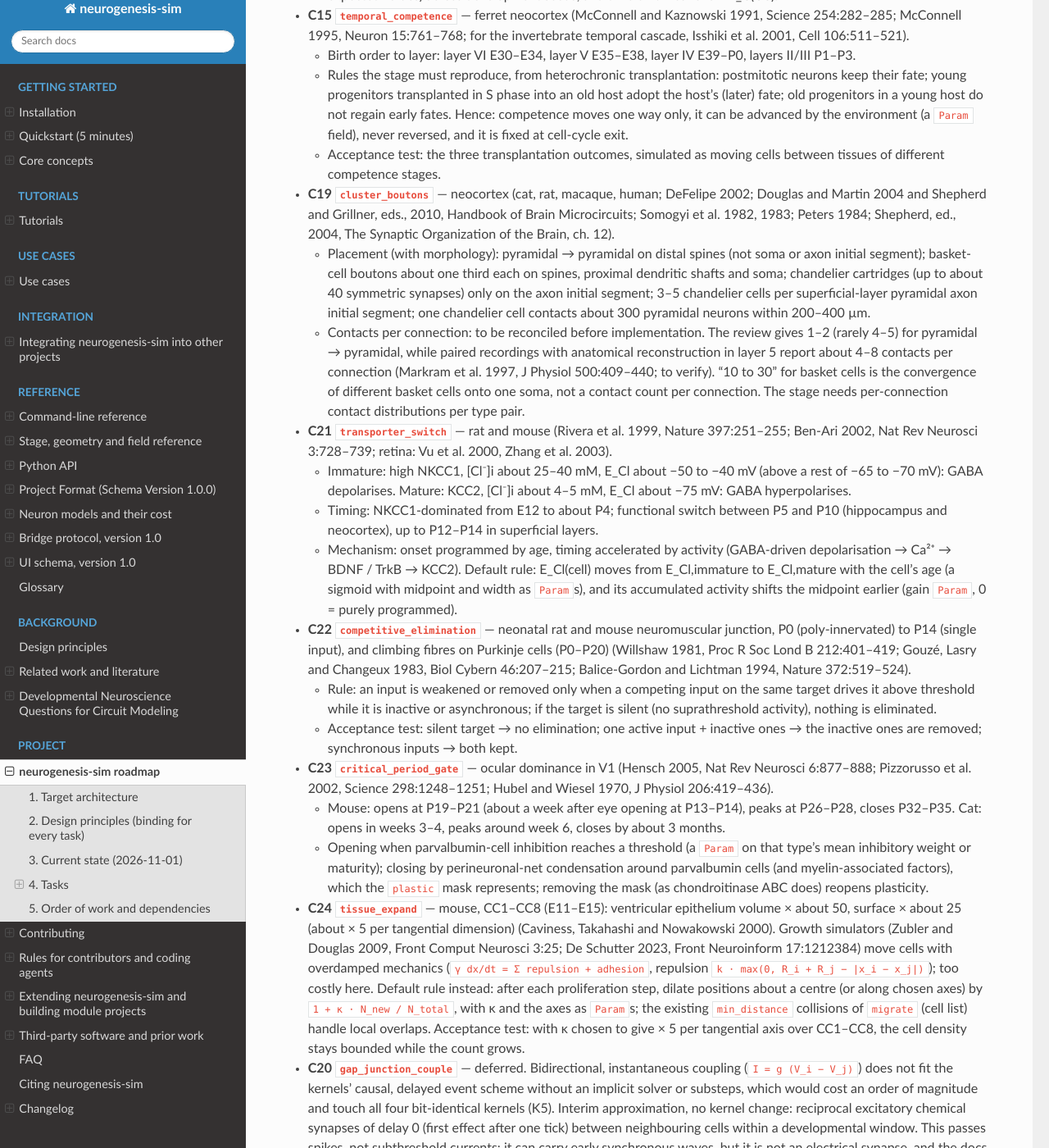
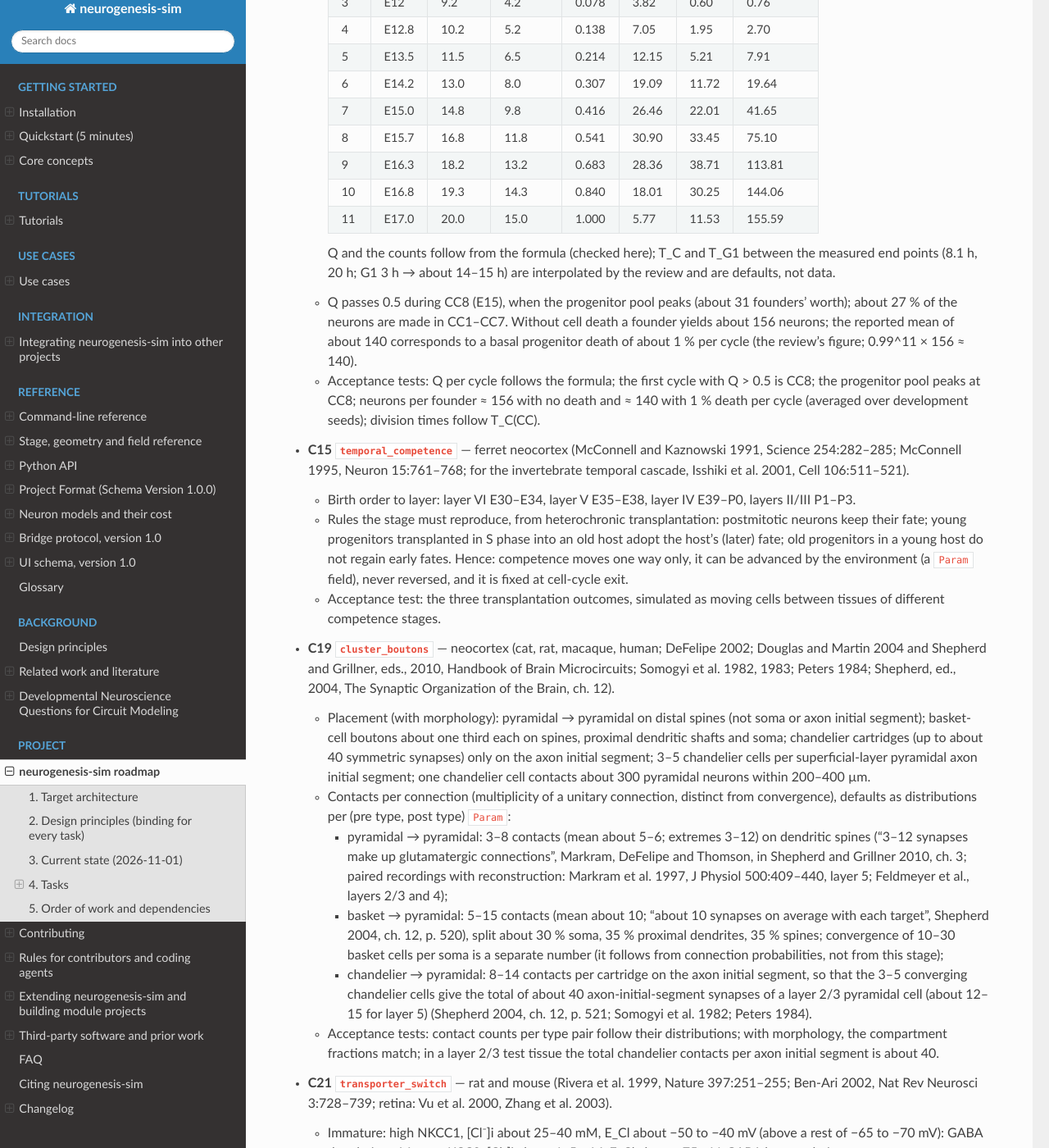
Before and after one commit to jobellet/neurogenesis-sim, a Sphinx documentation site: the page built from docs/development/roadmap.md, in a window 1280 px wide and 1400 px high, scrolled down 7893 px. Shown: the whole window at 82% size. Built offline with Sphinx 7.4.7 and the Read the Docs theme 3.1.0, drawn with Linux system fonts in a browser that asks for light colours; some of the changed text lies outside the part shown.

Commit message:
Roadmap C14 / C19: reference table and contact counts settled [skip ci]
C14: per-cycle table (Q from the formula, progenitor pool, output, cumulative), the CC8
pivot and pool peak, ~156 neurons per founder without death and ~140 with ~1 % progenitor
death per cycle; T_C / T_G1 between measured end points marked as interpolated defaults.
C19: multiplicity per unitary connection, separated from convergence: pyramidal ->
pyramidal 3-8 (mean ~5-6), basket -> pyramidal 5-15 (mean ~10) with compartment split,
chandelier 8-14 per cartridge for ~40 AIS synapses (L2/3) or ~12-15 (L5); with the
acceptance tests. Tested: strict docs build.

Co-Authored-By: Claude Opus 5.5 <noreply@anthropic.com>

```diff
--- a/docs/ROADMAP.md
+++ b/docs/ROADMAP.md
@@ -278,13 +278,30 @@ field or fit can replace; values are about the cited species and ages, and resul
   - Cycle length T_C from about 8.1 h (CC1, E11) to about 20 h (CC11, E17); T_S and T_G2+M constant; the lengthening
     is almost entirely G1 (about 3 h → 14 h).
   - Leaving fraction `Q(CC) = min(1, k · CC^a)`, defaults `k = 0.009`, `a = 1.97`; P = 1 − Q.
-  - Check of these defaults (computed): Q = 0.31 at CC6, 0.42 at CC7, 0.54 at CC8, 1 at CC11; about 27 % of the
-    neurons are made in CC1–CC7; a founder yields about 156 neurons. This matches the review's pivot at CC8 (P = Q =
-    0.5, about 75 % of the interval), its "about 30 % of neurons in the first 7 cycles" and "about 140 neurons per
-    founder", but not its "Q < 0.30 up to CC7" (the formula gives Q < 0.30 up to CC5): the first source must settle
-    which one the default reproduces.
-  - Acceptance test: with the defaults, Q per cycle and the neuron output per cycle match the formula (and its
-    expected values) across development seeds, and division times follow T_C(CC).
+  - Reference table (one founder; `PVE_n = 2 · PVE_(n−1) · P_(n−1)` progenitors, `OUT_n = 2 · PVE_n · Q_n` neurons):
+
+    | CC | age | T_C (h) | T_G1 (h) | Q | PVE | OUT | cumulative |
+    |---|---|---|---|---|---|---|---|
+    | 1 | E11 | 8.1 | 3.0 | 0.009 | 1.00 | 0.02 | 0.02 |
+    | 2 | E11.5 | 8.5 | 3.5 | 0.035 | 1.98 | 0.14 | 0.16 |
+    | 3 | E12 | 9.2 | 4.2 | 0.078 | 3.82 | 0.60 | 0.76 |
+    | 4 | E12.8 | 10.2 | 5.2 | 0.138 | 7.05 | 1.95 | 2.70 |
+    | 5 | E13.5 | 11.5 | 6.5 | 0.214 | 12.15 | 5.21 | 7.91 |
+    | 6 | E14.2 | 13.0 | 8.0 | 0.307 | 19.09 | 11.72 | 19.64 |
+    | 7 | E15.0 | 14.8 | 9.8 | 0.416 | 26.46 | 22.01 | 41.65 |
+    | 8 | E15.7 | 16.8 | 11.8 | 0.541 | 30.90 | 33.45 | 75.10 |
+    | 9 | E16.3 | 18.2 | 13.2 | 0.683 | 28.36 | 38.71 | 113.81 |
+    | 10 | E16.8 | 19.3 | 14.3 | 0.840 | 18.01 | 30.25 | 144.06 |
+    | 11 | E17.0 | 20.0 | 15.0 | 1.000 | 5.77 | 11.53 | 155.59 |
+
+    Q and the counts follow from the formula (checked here); T_C and T_G1 between the measured end points (8.1 h,
+    20 h; G1 3 h → about 14–15 h) are interpolated by the review and are defaults, not data.
+  - Q passes 0.5 during CC8 (E15), when the progenitor pool peaks (about 31 founders' worth); about 27 % of the
+    neurons are made in CC1–CC7. Without cell death a founder yields about 156 neurons; the reported mean of about 140
+    corresponds to a basal progenitor death of about 1 % per cycle (the review's figure; 0.99^11 × 156 ≈ 140).
+  - Acceptance tests: Q per cycle follows the formula; the first cycle with Q > 0.5 is CC8; the progenitor pool peaks
+    at CC8; neurons per founder ≈ 156 with no death and ≈ 140 with 1 % death per cycle (averaged over development
+    seeds); division times follow T_C(CC).
 - **C15 `temporal_competence`** — ferret neocortex (McConnell and Kaznowski 1991, Science 254:282–285; McConnell 1995,
   Neuron 15:761–768; for the invertebrate temporal cascade, Isshiki et al. 2001, Cell 106:511–521).
   - Birth order to layer: layer VI E30–E34, layer V E35–E38, layer IV E39–P0, layers II/III P1–P3.
@@ -301,11 +318,19 @@ field or fit can replace; values are about the cited species and ages, and resul
     boutons about one third each on spines, proximal dendritic shafts and soma; chandelier cartridges (up to about 40
     symmetric synapses) only on the axon initial segment; 3–5 chandelier cells per superficial-layer pyramidal axon
     initial segment; one chandelier cell contacts about 300 pyramidal neurons within 200–400 µm.
-  - Contacts per connection: to be reconciled before implementation. The review gives 1–2 (rarely 4–5) for pyramidal
-    → pyramidal, while paired recordings with anatomical reconstruction in layer 5 report about 4–8 contacts per
-    connection (Markram et al. 1997, J Physiol 500:409–440; to verify). "10 to 30" for basket cells is the convergence
-    of different basket cells onto one soma, not a contact count per connection. The stage needs per-connection
-    contact distributions per type pair.
+  - Contacts per connection (multiplicity of a unitary connection, distinct from convergence), defaults as
+    distributions per (pre type, post type) `Param`:
+    - pyramidal → pyramidal: 3–8 contacts (mean about 5–6; extremes 3–12) on dendritic spines ("3–12 synapses make up
+      glutamatergic connections", Markram, DeFelipe and Thomson, in Shepherd and Grillner 2010, ch. 3; paired recordings
+      with reconstruction: Markram et al. 1997, J Physiol 500:409–440, layer 5; Feldmeyer et al., layers 2/3 and 4);
+    - basket → pyramidal: 5–15 contacts (mean about 10; "about 10 synapses on average with each target", Shepherd 2004,
+      ch. 12, p. 520), split about 30 % soma, 35 % proximal dendrites, 35 % spines; convergence of 10–30 basket cells
+      per soma is a separate number (it follows from connection probabilities, not from this stage);
+    - chandelier → pyramidal: 8–14 contacts per cartridge on the axon initial segment, so that the 3–5 converging
+      chandelier cells give the total of about 40 axon-initial-segment synapses of a layer 2/3 pyramidal cell (about
+      12–15 for layer 5) (Shepherd 2004, ch. 12, p. 521; Somogyi et al. 1982; Peters 1984).
+  - Acceptance tests: contact counts per type pair follow their distributions; with morphology, the compartment
+    fractions match; in a layer 2/3 test tissue the total chandelier contacts per axon initial segment is about 40.
 - **C21 `transporter_switch`** — rat and mouse (Rivera et al. 1999, Nature 397:251–255; Ben-Ari 2002, Nat Rev Neurosci
   3:728–739; retina: Vu et al. 2000, Zhang et al. 2003).
   - Immature: high NKCC1, [Cl⁻]i about 25–40 mM, E_Cl about −50 to −40 mV (above a rest of −65 to −70 mV): GABA
```
